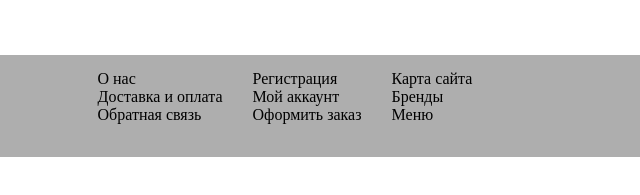
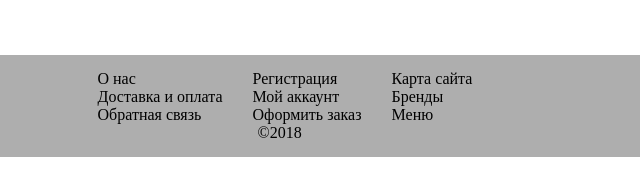
Before and after one commit to svidovskaya/lab_site1, a plain HTML site: page index.html in a window 1280 px wide. Shown: the part 583-778 px from the top of the page, 320-960 px from the left. Drawn offline with Linux system fonts and the light colour scheme.

Commit message:
Add files via upload

```diff
--- a/css/style.css
+++ b/css/style.css
@@ -118,8 +118,5 @@ footer{
 }
 .copyright{
     position: relative;
-    top: 65px;
-    left: 45%;
-    margin-right: -45%;
-    transform: translate(-50%, -50%)
+    margin: 0 45%;
 }
```
